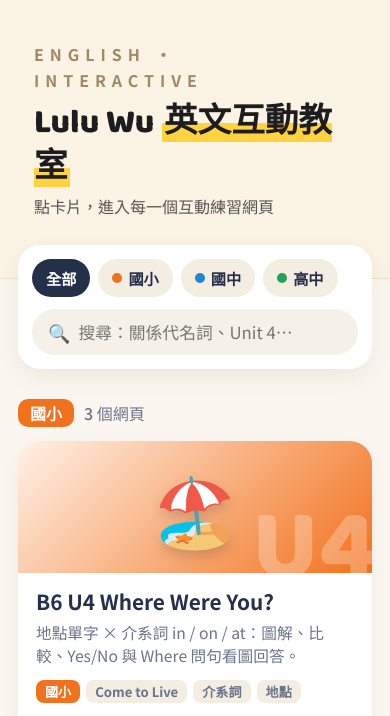
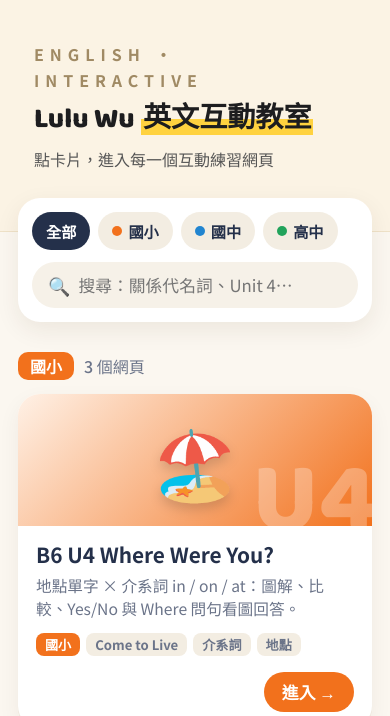
Before and after one commit to oohya330-glitch/english-classroom, a plain HTML site: page index.html in a window 390 px wide. Shown: the top 716 px of the page. Drawn offline with Linux system fonts and the light colour scheme.

Commit message:
Keep hero title on one line on mobile
Co-Authored-By: Claude Opus 5.5 <noreply@anthropic.com>
Claude-Session: https://claude.ai/code/session_01JTfneyCycGRTYxcaEAVEJo

```diff
--- a/index.html
+++ b/index.html
@@ -23,7 +23,8 @@ body{margin:0;background:var(--bg);color:var(--ink);font-family:"Noto Sans TC",s
 .hero{position:relative;overflow:hidden;background:#fbf3e4;border-bottom:1px solid #efe2c8;padding:56px 24px 70px}
 .hero .in{max-width:1240px;margin:0 auto;padding:0 18px;display:flex;align-items:center;justify-content:center;gap:70px}
 .hero small{font-size:1rem;letter-spacing:6px;color:#a08a64;font-weight:700}
-.hero h1{margin:6px 0 0;font-size:clamp(2.1rem,5.2vw,3.9rem);font-weight:900;color:#1d1d1f;line-height:1.2}
+.hero h1{margin:6px 0 0;font-size:clamp(1.5rem,7.2vw,3.9rem);font-weight:900;color:#1d1d1f;line-height:1.2}
+.hero h1 .en,.hero h1 .hl{white-space:nowrap}
 .hero h1 .hl{background:linear-gradient(transparent 62%,#ffd23f 62%);padding:0 2px}
 .hero p{margin:10px 0 0;font-size:clamp(1rem,2.2vw,1.3rem);color:#555}
 .sq{display:grid;grid-template-columns:repeat(3,48px);gap:14px;flex-shrink:0}
```
